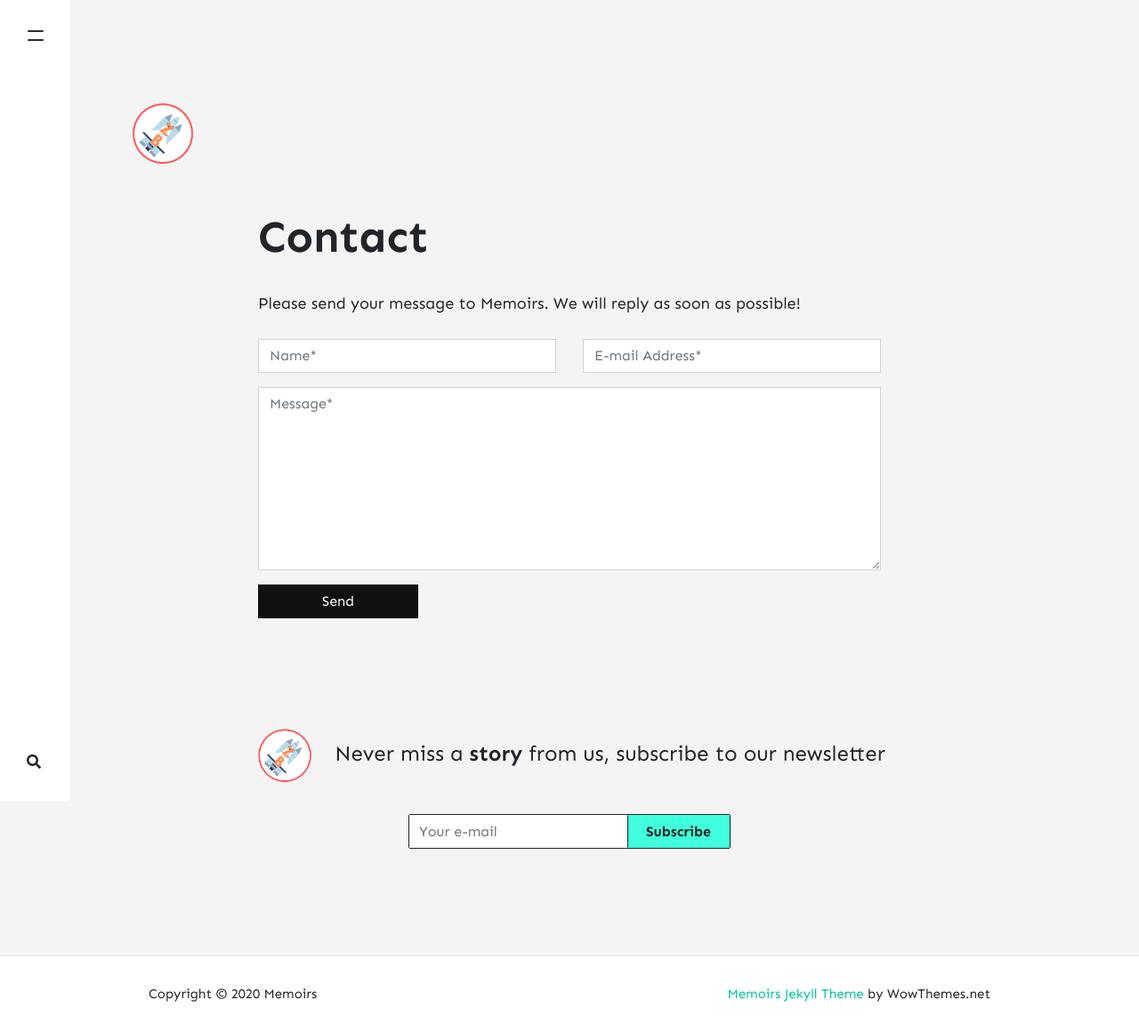
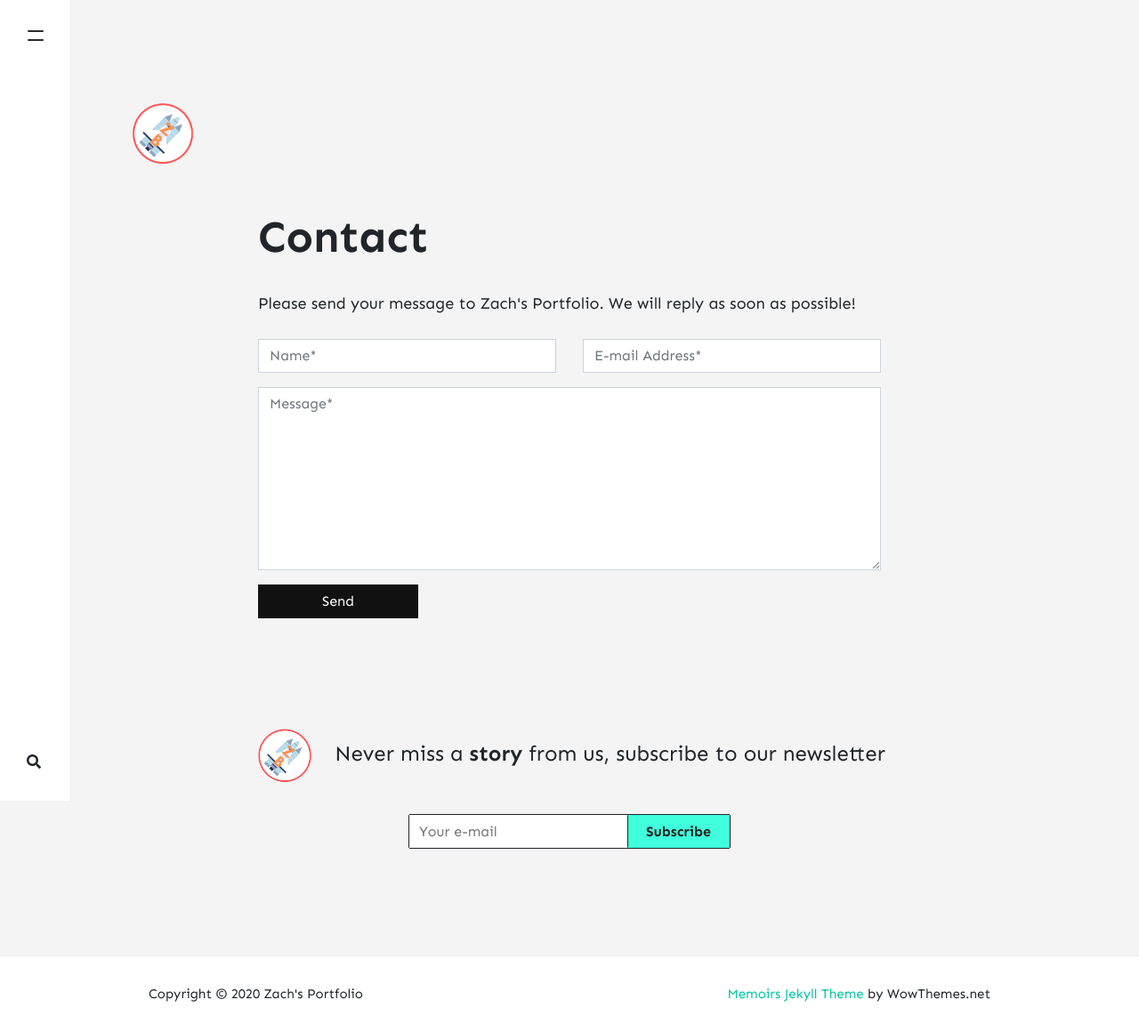
Before and after one commit to zbghost/portfolio, a Jekyll site: the page built from _pages/contact.md, in a window 1280 px wide. Shown: the whole page at 89% size. Built offline with Jekyll 4.4.1, drawn with Linux system fonts in a browser that asks for light colours; nearby versions of some CDN libraries; comment, search, counter and statistics services are not loaded.

Commit message:
upload 3

```diff
--- a/_config.yml
+++ b/_config.yml
@@ -1,7 +1,7 @@
 # Site
-name: "Memoirs"
-title: "Memoirs"
-description: "Welcome to Zach's Website!"
+name: "Zach's Portfolio"
+title: "Zach's Portfolio"
+description: "Welcome to Zach's Portfolio!"
 logo: 'assets/images/logo.png'
 favicon: 'assets/images/logo.png'
 #baseurl: /
```
Also changed, not shown: 1 other file.
